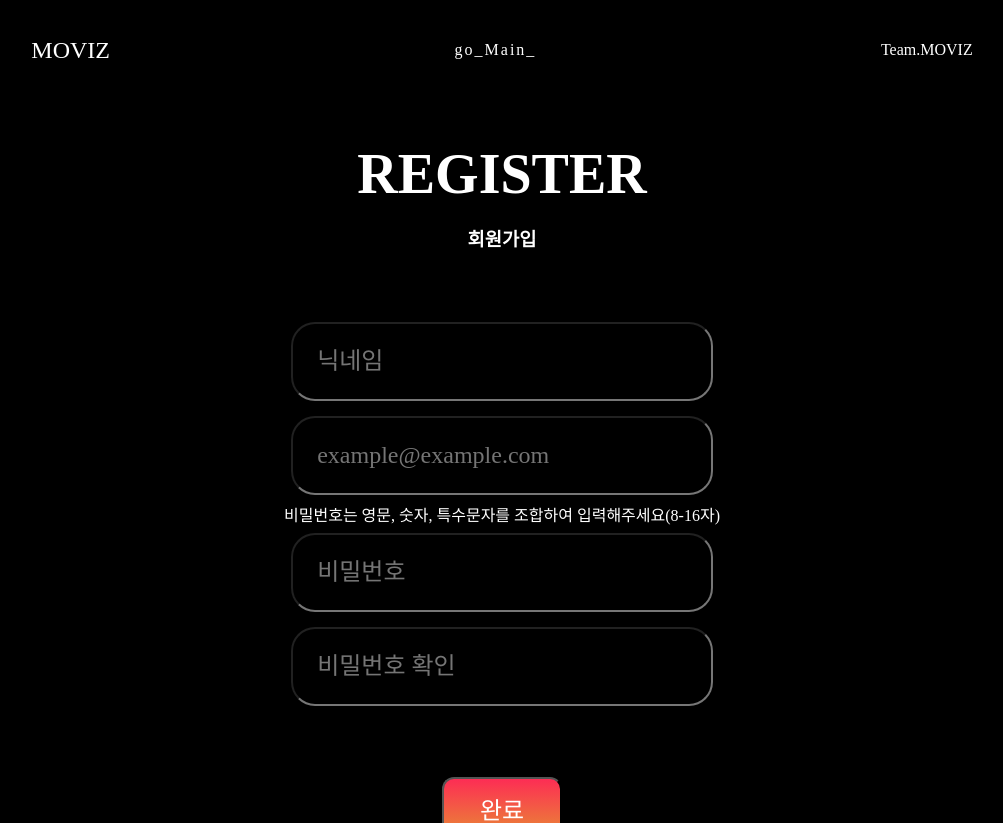
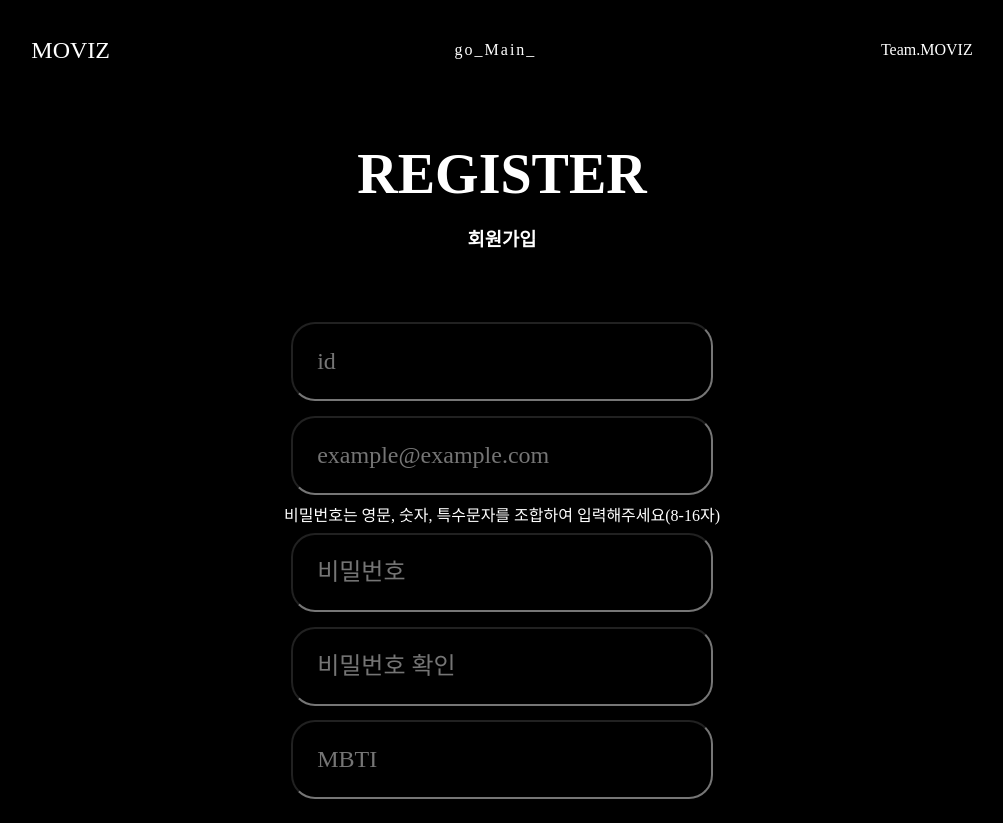
Before and after one commit to mibiz02/Frontend, a Vue app: page /register in a window 1280 px wide. Shown: the top 823 px of the page, without its empty margins (138-1141 px from the left). Built offline with nearby package versions, Linux system fonts and the light colour scheme; a web font is replaced by a local one.

Commit message:
fix : mbti box didn't have v-model

```diff
--- a/src/views/RegisterView.vue
+++ b/src/views/RegisterView.vue
@@ -7,12 +7,12 @@
                 <h3>회원가입</h3>
             </div>
             <div class="__input_box">
-                <input type="text" v-model="name" placeholder="닉네임"/>
+                <input type="text" v-model="name" placeholder="id"/>
                 <input type="text" v-model="email" placeholder="example@example.com"/>
                 <p>비밀번호는 영문, 숫자, 특수문자를 조합하여 입력해주세요(8-16자) </p>
                 <input type="text" v-model="password1" placeholder="비밀번호"/>
                 <input type="text" v-model="password2" placeholder="비밀번호 확인"/>
-                <!-- <input type="text" placeholder="MBTI" @input="getMbti"/> -->
+                <input type="text" placeholder="MBTI" v-model="mbti"/>
             </div>
             <button type="submit" class="__sign_btn" @click="signUp">완료</button>
         </div>
@@ -48,13 +48,14 @@
                 const email = this.email
                 const password1 = this.password1
                 const password2 = this.password2
-                // const mbti = this.mbti
+                const mbti = this.mbti
 
                 const payload = {
                     username,
                     email,
                     password1,
-                    password2
+                    password2,
+                    mbti
                 }
 
                 if (Object.values(payload).includes('')) {
```
